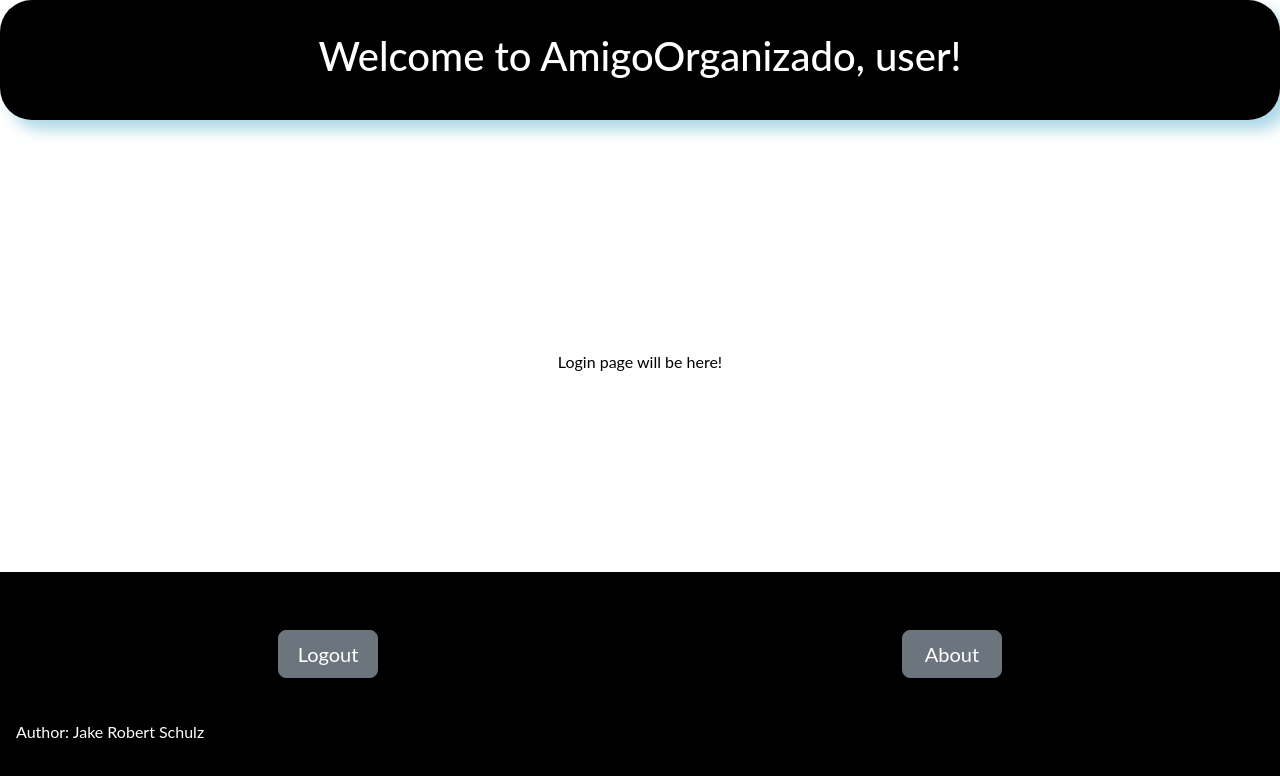
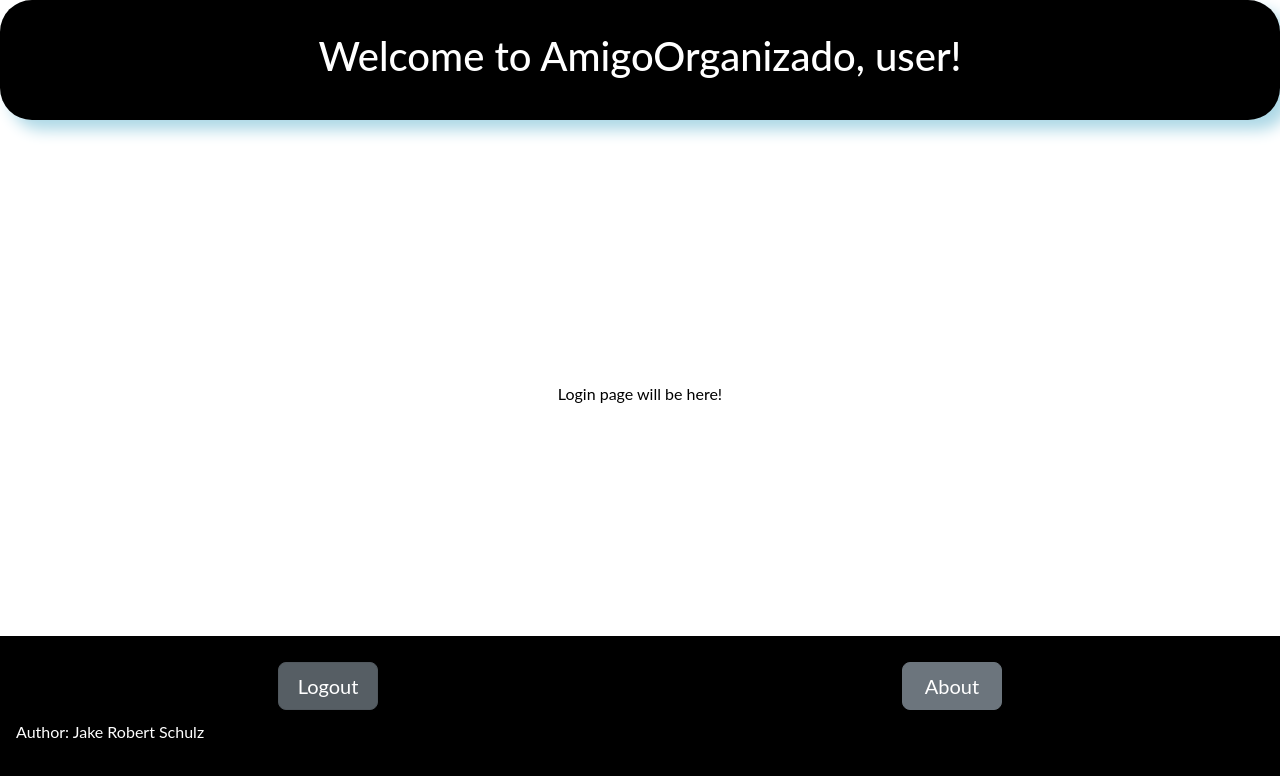
Before and after one commit to Jakeyboom/CS260Startup, a React (Vite) app: page / in a window 1280 px wide. Shown: the top 776 px of the page. Built offline with nearby package versions, Linux system fonts and the light colour scheme.

Commit message:
Renamed footer-buttons to footer-buttons-container and converted the forms into NavLinks

```diff
--- a/src/about/about.jsx
+++ b/src/about/about.jsx
@@ -3,8 +3,8 @@ import React from 'react';
 
 export function About() {
     return(
-        <div>
+        <main>
             About page will be here!
-        </div>
+        </main>
     )
 }
--- a/src/app.css
+++ b/src/app.css
@@ -95,7 +95,7 @@ label {
     justify-content: space-around;
 }
 
-#footer-buttons {
+#footer-buttons-container {
     display: flex;
     flex-direction: row;
     justify-content: space-around;
@@ -111,7 +111,7 @@ label {
     margin:1em;
 }
 
-button {
+.footer-button {
     min-width: 5em;
     margin: 0.5em;
 }
--- a/src/app.jsx
+++ b/src/app.jsx
@@ -27,25 +27,20 @@ export default function App() {
           </header>
 
 
-          <main>
-          <Routes>
-            <Route path='/' element={<Login />} exact/>
-          </Routes>
+        <Routes>
+          <Route path='/' element={<Login />} exact/>
+          <Route path='/about' element={<About />} />
+        </Routes>
 
-          </main>
 
 
           <footer>
-            <div id="footer-buttons">
+            <div id="footer-buttons-container">
+
+              <NavLink to="/" className="btn btn-secondary btn-lg footer-button">Logout</NavLink>
+              <NavLink to="/about" className="btn btn-secondary btn-lg footer-button">About</NavLink>
 
 
-              <form action="index.html" method="get">
-                <button className="btn btn-secondary btn-lg" type="submit">Logout</button>
-              </form>
-
-              <form action="about.html" method="get">
-                  <button className="btn btn-secondary btn-lg" type="submit">About</button>
-              </form>
 
             </div>
 
--- a/src/login/login.jsx
+++ b/src/login/login.jsx
@@ -4,8 +4,8 @@ import '../../CSS/login.css';
 
 export  function Login() {
     return(
-        <div>
+        <main>
             Login page will be here!
-        </div>
+        </main>
     )
 }
```
